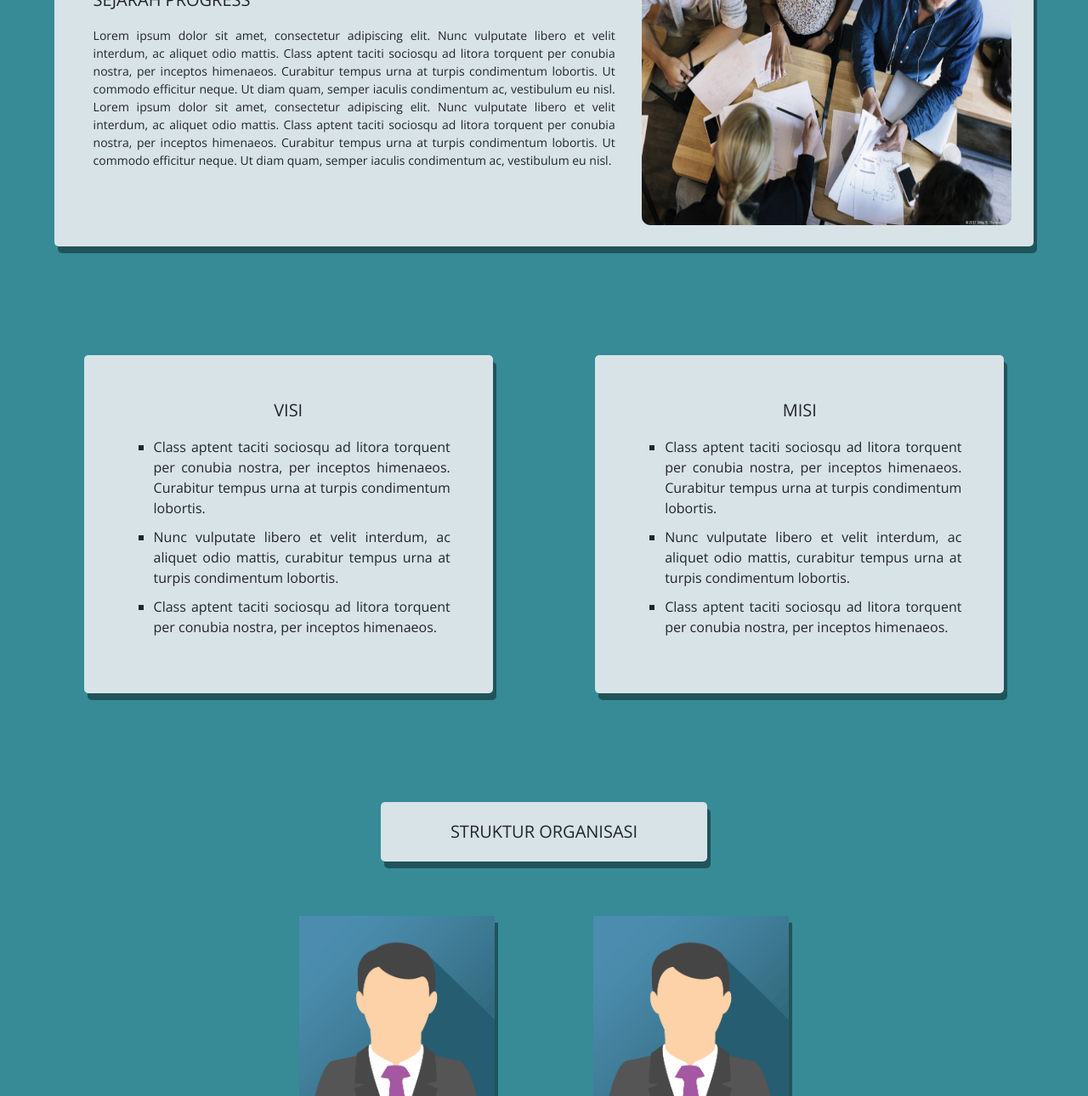
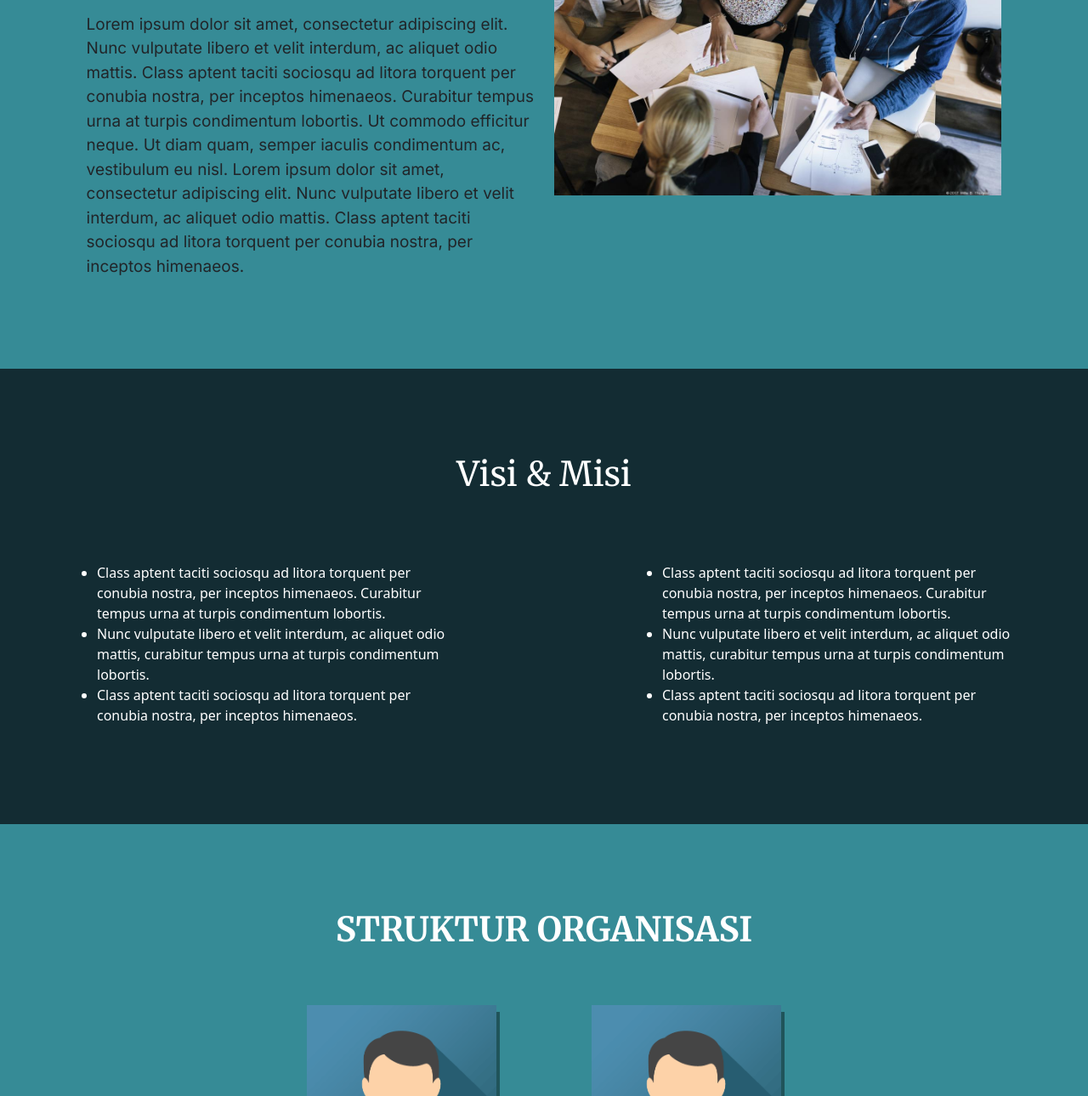
Before and after one commit to AkaAjis/Project-Progress, a plain HTML site: page about.html in a window 1280 px wide. Shown: the part 241-1531 px from the top of the page at 85% size. Drawn offline with nearby package versions, Linux system fonts and the light colour scheme.

Commit message:
update file

```diff
--- a/about.html
+++ b/about.html
@@ -58,34 +58,46 @@
     </nav>
     <!-- Navbar End -->
 
-    <!-- Sejarah Start -->
-    <div class="containers">
-        <div class="sejarah ">
-            <div class="sejarah-teks">
-                <p class="teks1">SEJARAH PROGRESS</p>
-                <p class="teks2">Lorem ipsum dolor sit amet, consectetur adipiscing elit. Nunc vulputate libero et velit
+    <!-- sejarah start -->
+    <section id="sejarah">
+        <div class="container">
+            <div class="row">
+                <div class="col">
+                    <h1>Sejarah Progress</h1>
+                    <br>
+                    <p>
+                        Lorem ipsum dolor sit amet, consectetur adipiscing elit. Nunc vulputate libero et velit
                         interdum, ac
-                    aliquet odio mattis. Class aptent taciti sociosqu ad litora torquent per conubia nostra, per inceptos
+                        aliquet odio mattis. Class aptent taciti sociosqu ad litora torquent per conubia nostra, per
+                        inceptos
                         himenaeos. Curabitur tempus urna at turpis condimentum lobortis. Ut commodo efficitur neque. Ut diam
                         quam, semper iaculis condimentum ac, vestibulum eu nisl. Lorem ipsum dolor sit amet, consectetur
                         adipiscing elit. Nunc vulputate libero et velit
                         interdum, ac
-                    aliquet odio mattis. Class aptent taciti sociosqu ad litora torquent per conubia nostra, per inceptos
-                    himenaeos. Curabitur tempus urna at turpis condimentum lobortis. Ut commodo efficitur neque. Ut diam
-                    quam, semper iaculis condimentum ac, vestibulum eu nisl.</p>
+                        aliquet odio mattis. Class aptent taciti sociosqu ad litora torquent per conubia nostra, per
+                        inceptos
+                        himenaeos.
+                    </p>
                 </div>
-
-            <div class="sejarah-gambar">
-                <img src="img/sejarah.jpg" alt="sejarah">
+                <div class="col">
+                    <img src="img/Sejarah.jpg" alt="sejarah" class="img-fluid">
                 </div>
             </div>
         </div>
-    <!-- Sejarah End -->
+    </section>
+    <!-- sejarah end -->
 
-    <!-- Visi & Misi Start -->
-    <div class="visimisi">
-        <div class="vm">
-            <p class="vm1">VISI</p>
+    <!-- visi & misi start -->
+    <section id="vismis" class="section-padding"  style="background-color: #132C33; color: white;">
+        <div class="container">
+            <div class="row">
+                <div class="col">
+                    <h1 class="text-center">Visi & Misi</h1>
+                </div>
+            </div>
+            <br><br><br>
+            <div class="row justify-content-between">
+                <div class="col-5">
                     <ul>
                         <li>Class aptent taciti sociosqu ad litora torquent per conubia nostra, per inceptos
                             himenaeos. Curabitur tempus urna at turpis condimentum lobortis.</li>
@@ -94,8 +106,7 @@
                         <li>Class aptent taciti sociosqu ad litora torquent per conubia nostra, per inceptos himenaeos.</li>
                     </ul>
                 </div>
-        <div class="vm">
-            <p class="vm1">MISI</p>
+                <div class="col-5">
                     <ul>
                         <li>Class aptent taciti sociosqu ad litora torquent per conubia nostra, per inceptos
                             himenaeos. Curabitur tempus urna at turpis condimentum lobortis.</li>
@@ -105,13 +116,19 @@
                     </ul>
                 </div>
             </div>
-    <!-- Visi & Misi End -->
+        </div>
+    </section>
+    <!-- visi & misi end -->
 
-    <!-- Struktur Start -->
-    <div class="organisasi">
-        <p>STRUKTUR ORGANISASI</p>
+    <!-- struktur start -->
+    <section id="struktur" class="section-padding">
+        <div class="container">
+            <div class="row">
+                <div class="col" style="color: #ffff ;">
+                    <h1 class="text-center fw-bold">STRUKTUR ORGANISASI</h1>
                 </div>
-
+            </div>
+            <div class="row">
                 <div class="struktur">
                     <div class="profile">
                         <img src="img/Avatar.png" alt="Avatar" style="width:100%">
@@ -120,7 +137,6 @@
                             <p>Ketua Umum</p>
                         </div>
                     </div>
-
                     <div class="profile">
                         <img src="img/Avatar.png" alt="Avatar" style="width:100%">
                         <div class="profile-txt">
@@ -129,7 +145,6 @@
                         </div>
                     </div>
                 </div>
-
                 <div class="struktur">
                     <div class="profile">
                         <img src="img/Avatar.png" alt="Avatar" style="width:100%">
@@ -182,6 +197,7 @@
                     </div>
                 </div>
 
+
                 <div class="struktur">
                     <div class="profile">
                         <img src="img/Avatar.png" alt="Avatar" style="width:100%">
@@ -190,7 +206,6 @@
                             <p>Ketua Umum</p>
                         </div>
                     </div>
-
                     <div class="profile">
                         <img src="img/Avatar.png" alt="Avatar" style="width:100%">
                         <div class="profile-txt">
@@ -207,7 +222,10 @@
                         </div>
                     </div>
                 </div>
-    <!-- Struktur End -->
+            </div>
+        </div>
+    </section>
+    <!-- struktur end -->
 
     <!-- Footer Start -->
     <footer id="footer">
--- a/css/style.css
+++ b/css/style.css
@@ -1,9 +1,5 @@
+@import url('https://fonts.googleapis.com/css2?family=Inter:wght@100;200;300;400;500;600;700;800;900&display=swap');
 :root {
-    /* color */
-    /* --primarycolor: #126e82;
-    --secondarycolor: #132c33;
-    --anothercolor: #d8e3e7; */
-
     /* bg color */
     --bg-master: #132C33;
     --bg-two: #126E82;
@@ -11,8 +7,9 @@
     --bg-four: #D8E3E7;
 
     /* font */
-    --mainFont: 'Open Sans', sans-serif;
     --headingFont: 'Merriweather', serif;
+    --bodyFont: 'Inter', sans-serif;
+
 }
 
 html {
@@ -29,12 +26,12 @@ body {
 nav {
     background-color: var(--bg-master);
     font-family: var(--headingFont);
+    letter-spacing: 2px;
 }
 
 .navbar-brand .logo {
     height: 60px;
 }
-
 /* Navbar End */
 
 /* Homepage Start */
@@ -120,10 +117,8 @@ h1 {
     padding: 0;
     width: 500px;
     border-radius: 30px;
-   /* height: 420px; */
     background-color: #fff;
 }
-
 /* Contact End */
 
 /* Footer */
@@ -142,17 +137,8 @@ h1 {
     font-weight: 900;
 }
 
-#footer #footer-brand span {
-    color: var(--secondaryColor);
-}
-
 .col1 a {
     color: #fff;
-}
-
-.icon-footer i {
-    font-size: 2rem;
-    color: var(--secondaryColor);
 }
 
 footer a {
@@ -181,7 +167,6 @@ footer a {
 .col4 a {
     color: #fff;
 }
-
 /* Footer End */
 
 /* Sejarah Start */
@@ -202,7 +187,7 @@ footer a {
     margin-right: 1%;
     padding: 50px 20px;
     box-sizing: border-box;
-    font-family: var(--mainFont);
+    font-family: var(--bodyFont);
 }
 
 .sejarah-teks .teks1 {
@@ -228,7 +213,6 @@ footer a {
     height: 100%;
     border-radius: 10px 10px 10px 10px;
 }
-
 /* Sejarah End */
 
 /* Visi & Misi Start */
@@ -237,14 +221,14 @@ footer a {
     height: auto;
     margin: 10% 3%;
     display: flex;
-    font-family: var(--mainFont);
+    font-family: var(--bodyFont);
 }
 
 .vm {
     width: 40%;
     height: auto;
     padding: 50px;
-    margin: 0% 5%;
+    margin: 0% 0%;
     border-radius: 5px 5px 5px 5px;
     background-color: var(--bg-four);
     box-shadow: 4px 8px rgba(0, 0, 0, 0.4);
@@ -260,24 +244,12 @@ footer a {
     text-align: justify;
     list-style-type: square;
 }
-
 /* Visi & Misi End */
 
 /* Struktur Start */
-.organisasi {
-    height: 70px;
-    padding: 20px;
-    margin: 5% 35%;
-    font-size: 20px;
-    text-align: center;
-    font-family: var(--mainFont);
-    border-radius: 5px 5px 5px 5px;
-    background-color: var(--bg-four);
-    box-shadow: 4px 8px rgba(0, 0, 0, 0.4);
-}
 
 .struktur {
-    margin: 5%;
+    margin: 5% 0%;
     display: flex;
     justify-content: center;
 }
@@ -299,8 +271,31 @@ footer a {
     background-color: var(--bg-four);
 }
 
+
+.struktur {
+    display: flex;
+    justify-content: center;
+}
+
+.profile {
+    width: 20%;
+    margin: 0% 5%;
+    box-shadow: 4px 8px rgba(0, 0, 0, 0.4);
+    transition: 0.3s;
+}
+
+.profile:hover {
+    box-shadow: 8px 16px rgba(0, 0, 0, 0.4);
+}
+
+.profile-txt {
+    text-align: center;
+    padding: 10px 16px;
+    background-color: var(--bg-four);
+}
 /* Struktur End */
 
+/* Footer Start */
 .btn-contact {
     height: 60px;
     border: none;
@@ -321,131 +316,29 @@ footer a {
 .col4 a {
     color: #fff;
 }
-
 /* Footer End */
 
 /* Sejarah Start */
-.sejarah {
+#sejarah {
     width: 90%;
     height: auto;
     margin: 5%;
     padding: 2%;
     display: flex;
-    border-radius: 5px 5px 5px 5px;
-    background-color: var(--bg-four);
-    box-shadow: 4px 8px rgba(0, 0, 0, 0.4);
 }
 
-.sejarah-teks {
-    width: 60%;
+#sejarah p {
+    font-size: 19px;
     height: auto;
-    margin-right: 1%;
-    padding: 50px 20px;
-    box-sizing: border-box;
-    font-family: var(--mainFont);
+    font-family: var(--bodyFont);
 }
-
-.sejarah-teks .teks1 {
-    font-size: 20px;
-
-}
-
-.sejarah-teks .teks2 {
-    font-size: 14px;
-    text-align: justify;
-
-}
-
-.sejarah-gambar {
-    width: 40%;
-    height: auto;
-    text-align: center;
-    box-sizing: border-box;
-}
-
-.sejarah-gambar img {
-    width: 100%;
-    height: 100%;
-    border-radius: 10px 10px 10px 10px;
-}
-
 /* Sejarah End */
-
-/* Visi & Misi Start */
-.visimisi {
-    width: 94%;
-    height: auto;
-    margin: 10% 3%;
-    display: flex;
-    font-family: var(--mainFont);
-}
-
-.vm {
-    width: 40%;
-    height: auto;
-    padding: 50px;
-    margin: 0% 5%;
-    border-radius: 5px 5px 5px 5px;
-    background-color: var(--bg-four);
-    box-shadow: 4px 8px rgba(0, 0, 0, 0.4);
-}
-
-.vm .vm1 {
-    font-size: 20px;
-    text-align: center;
-}
-
-.vm li {
-    margin-bottom: 10px;
-    text-align: justify;
-    list-style-type: square;
-}
-
-/* Visi & Misi End */
-
-/* Struktur Start */
-.organisasi {
-    height: 70px;
-    padding: 20px;
-    margin: 5% 35%;
-    font-size: 20px;
-    text-align: center;
-    font-family: var(--mainFont);
-    border-radius: 5px 5px 5px 5px;
-    background-color: var(--bg-four);
-    box-shadow: 4px 8px rgba(0, 0, 0, 0.4);
-}
-
-.struktur {
-    margin: 5%;
-    display: flex;
-    justify-content: center;
-}
-
-.profile {
-    width: 20%;
-    margin: 0% 5%;
-    box-shadow: 4px 8px rgba(0, 0, 0, 0.4);
-    transition: 0.3s;
-}
-
-.profile:hover {
-    box-shadow: 8px 16px rgba(0, 0, 0, 0.4);
-}
-
-.profile-txt {
-    text-align: center;
-    padding: 10px 16px;
-    background-color: var(--bg-four);
-}
-
-/* Struktur End */
 
 .btn-contact {
     height: 60px;
     border: none;
     color: #d8e3e7;
-    background-color: #132C33;
+    background-color: var(--bg-master);
 
     /* font */
     font-size: 1.3em;
@@ -464,7 +357,7 @@ footer a {
     padding: 100px 0px;
 }
 .btn-home {
-    font-family: 'Inter';
+    font-family: var(--bodyFont);
     font-style: normal;
     font-weight: 600;
     font-size: 24px;
```
Also changed, not shown: class.html (+0 -1 lines), index.html (+6 -4 lines). Lines whose indentation alone changed are shown as unchanged.
